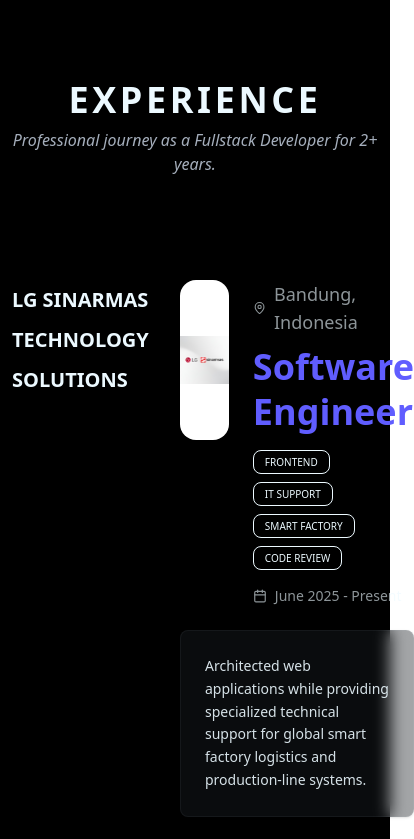
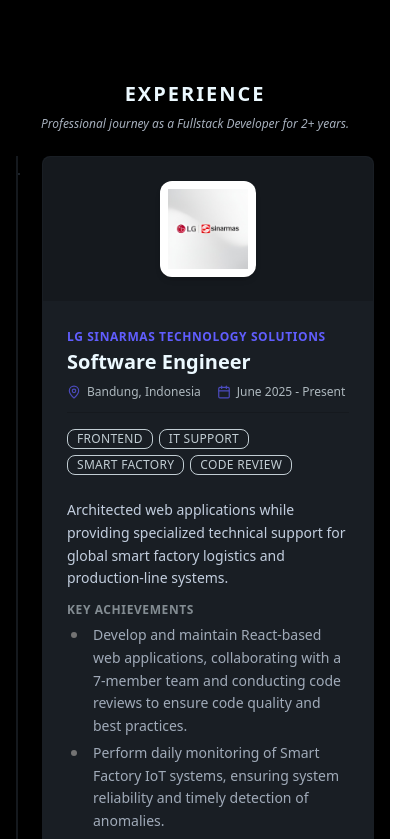
Before and after one commit to adryanasdq/web-portfolio, a React (Vite) app: page / in a window 390 px wide. Shown: the top 839 px of the page, 414 px wide, since content can reach past the window. Built offline with nearby package versions, Linux system fonts and the light colour scheme.

Commit message:
(FEAT) Refine UI responsiveness

```diff
--- a/src/pages/sections/about/components/education.tsx
+++ b/src/pages/sections/about/components/education.tsx
@@ -1,9 +1,9 @@
 const Education = () => {
     return (
         <section className="max-w-6xl mx-auto w-full px-4 py-10">
-            <div className="text-center mb-16">
-                <h1 className="text-4xl font-bold mb-2 uppercase tracking-widest">Education</h1>
-                <p className="text-base-content/70 tracking-widest uppercase text-sm">
+            <div className="text-center mb-6 md:mb-12 lg:mb-16">
+                <h1 className="text-xl md:text-2xl lg:text-4xl font-bold mb-2 uppercase tracking-widest">Education</h1>
+                <p className="text-xs lg:text-sm text-base-content/70 tracking-widest uppercase">
                     Academic milestones and professional growth
                 </p>
             </div>
@@ -12,23 +12,23 @@
 
                 <div className="md:col-span-4 lg:col-span-4 p-8 rounded-3xl bg-base-200/40 border border-white/5 flex flex-col justify-between group hover:border-primary/30 transition-all">
                     <div>
-                        <div className="flex justify-between items-start mb-4">
-                            <h2 className="text-2xl font-black tracking-tight">Universitas Pendidikan Indonesia</h2>
-                            <span className="badge badge-primary badge-outline px-4 py-3">2018 — 2022</span>
+                        <div className="flex justify-between gap-2 mb-4 flex-wrap">
+                            <h2 className="text-base md:text-lg lg:text-2xl font-black tracking-tight">Universitas Pendidikan Indonesia</h2>
+                            <span className="text-xs md:text-sm badge badge-primary badge-outline px-4 py-3">2018 — 2022</span>
                         </div>
-                        <p className="text-xl text-base-content/90 mb-1">Bachelor of Science (B.Sc.) — Material Physics</p>
-                        <p className="text-base-content/60 mb-6 italic">Bandung, Indonesia</p>
+                        <p className="text-sm lg:text-xl text-base-content/90 mb-1">Bachelor of Science (B.Sc.) — Material Physics</p>
+                        <p className="text-xs md:text-sm lg:text-base text-base-content/60 mb-6 italic">Bandung, Indonesia</p>
 
-                        <h6 className="text-sm italic tracking-wide leading-relaxed opacity-80 border-l-2 border-primary/40 pl-4">
+                        <h6 className="text-xs md:text-sm lg:text-sm italic tracking-wide leading-relaxed opacity-80 border-l-2 border-primary/40 pl-4">
                             Although my educational background is not IT-related, I gained problem solving, deep analysis, even some of the pillars of <a href="https://www.bbc.co.uk/bitesize/guides/zp92mp3/revision/1" target="_blank" className="underline decoration-primary/50 hover:text-primary transition-colors">Computational Thinking</a>.
                         </h6>
                     </div>
                 </div>
 
                 <div className="md:col-span-2 lg:col-span-2 p-8 rounded-3xl bg-primary text-primary-content flex flex-col justify-center items-center text-center shadow-xl shadow-primary/10 hover:border-primary/30">
-                    <h3 className="text-lg font-bold uppercase tracking-widest mb-2">Bootcamp</h3>
-                    <h2 className="text-2xl font-black mb-2">Makers Institute</h2>
-                    <p className="opacity-90">Full Stack Web Development</p>
+                    <h3 className="text-xs md:text-sm lg:text-lg font-bold uppercase tracking-widest mb-2">Bootcamp</h3>
+                    <h2 className="text-base md:text-lg lg:text-2xl font-black mb-2">Makers Institute</h2>
+                    <p className="text-xs md:text-sm lg:text-base opacity-90">Full Stack Web Development</p>
                     <span className="mt-4 text-xs font-mono bg-white/20 px-3 py-1 rounded-full text-white">COMPLETED 2023</span>
                 </div>
 
@@ -47,27 +47,27 @@
 
                 <div className="md:col-span-2 lg:col-span-2 p-6 rounded-3xl bg-base-200/40 border border-white/5 flex flex-col gap-3 hover:border-primary/30">
                     <div className="w-10 h-10 rounded-xl bg-secondary/20 flex items-center justify-center text-secondary font-bold">🔬</div>
-                    <h4 className="font-bold text-lg leading-tight">Research</h4>
-                    <p className="text-sm text-base-content/70">Published a solar cell study in a <span className="text-primary font-bold">Q2 Scopus-indexed journal</span> and presented findings at a 2021 International Conference.</p>
+                    <h4 className="text-base lg:text-lg font-bold leading-tight">Research</h4>
+                    <p className="text-xs md:text-sm lg:text-sm text-base-content/70">Published a solar cell study in a <span className="text-primary font-bold">Q2 Scopus-indexed journal</span> and presented findings at a 2021 International Conference.</p>
                 </div>
 
                 <div className="md:col-span-2 lg:col-span-2 p-6 rounded-3xl bg-base-200/40 border border-white/5 flex flex-col gap-3 hover:border-primary/30">
                     <div className="w-10 h-10 rounded-xl bg-accent/20 flex items-center justify-center text-accent font-bold">🏆</div>
-                    <h4 className="font-bold text-lg leading-tight">Leadership</h4>
-                    <p className="text-sm text-base-content/70">Successfully led a scientific project team to secure <span className="text-primary font-bold">silver and bronze medals</span> in <span className="text-primary font-bold">international science competitions</span>.</p>
+                    <h4 className="text-base lg:text-lg font-bold leading-tight">Leadership</h4>
+                    <p className="text-xs md:text-sm lg:text-sm text-base-content/70">Successfully led a scientific project team to secure <span className="text-primary font-bold">silver and bronze medals</span> in <span className="text-primary font-bold">international science competitions</span>.</p>
                 </div>
 
                 <div className="md:col-span-1 lg:col-span-1 p-6 rounded-3xl bg-base-200/40 border border-white/5 flex flex-col items-center justify-center text-center hover:border-primary/30">
                     <p className="text-xs uppercase tracking-widest text-base-content/50 mb-1">GPA</p>
-                    <p className="text-3xl font-black text-primary">3.52</p>
+                    <p className="text-2xl lg:text-3xl font-black text-primary">3.52</p>
                     <p className="text-[10px] text-base-content/40">/ 4.00</p>
                 </div>
 
                 <div className="md:col-span-3 lg:col-span-3 p-6 rounded-3xl bg-neutral/10 border border-white/5 flex items-center gap-6 hover:border-primary/30">
                     <div className="text-3xl">🎖️</div>
                     <div>
-                        <h4 className="font-bold">Recognition</h4>
-                        <p className="text-sm text-base-content/70 italic">"Mahasiswa Bidikmisi Berprestasi UPI 2020"</p>
+                        <p className="text-sm md:text-base lg:text-lg font-bold">Recognition</p>
+                        <p className="text-xs md:text-sm lg:text-sm text-base-content/70 italic">"Mahasiswa Bidikmisi Berprestasi UPI 2020"</p>
                     </div>
                 </div>
 
--- a/src/pages/sections/about/components/work-exp.tsx
+++ b/src/pages/sections/about/components/work-exp.tsx
@@ -8,81 +8,150 @@
   const yearsOfExperience = Math.floor((today.getTime() - carreerStart.getTime()) / (1000 * 24 * 60 * 60 * 365.25));
 
   return (
-        <div className="max-w-6xl mx-auto w-full">
-            <div className="text-center mb-16">
-                <h1 className="text-4xl font-bold mb-2 uppercase tracking-widest">EXPERIENCE</h1>
-                <p className="text-base-content/70 italic">
+    <div className="max-w-6xl mx-auto w-full px-4">
+      <div className="text-center mb-6 md:mb-12 lg:mb-16">
+        <h1 className="text-xl md:text-2xl lg:text-4xl font-bold mb-2 uppercase tracking-widest">EXPERIENCE</h1>
+        <p className="text-xs lg:text-sm text-base-content/70 italic">
           Professional journey as a Fullstack Developer for {yearsOfExperience}+ years.
         </p>
       </div>
 
       {WORK_EXPERIENCE.map((exp) => (
-                <div key={exp.id} className="group flex justify-center gap-12 md:gap-24 py-10 border-b border-base-content/5 last:border-0">
-
-                    <div className="flex w-2/5 items-start gap-4 sticky top-24 h-fit">
-                        <div className="flex items-center justify-center h-10 shrink-0">
+        <div key={exp.id} className="group relative border-l-2 border-base-300 pl-6 pb-12 last:pb-0">
+          <div className="absolute -left-[11px] top-1.5 flex items-center justify-center">
             {exp.isCurrent ? (
-                                <span className="loading loading-ring loading-sm text-primary" />
+              <span className="loading loading-ring loading-md text-primary bg-base-100 p-0.5" />
             ) : (
-                                <div className="h-4 w-4 rounded-full bg-neutral-800 border border-neutral-700 transition-all duration-300 group-hover:bg-primary group-hover:scale-110" />
+              <span className="h-5 w-5 rounded-full bg-neutral border-2 border-base-300 transition-all duration-300 group-hover:border-primary group-hover:bg-primary-content" />
             )}
           </div>
-                        <h1 className="text-xl font-bold leading-10 uppercase">{exp.company}</h1>
+
+          <div className="card md:card-side bg-base-200 shadow-xl overflow-hidden transition-all duration-300 hover:shadow-2xl hover:border-primary/20 border border-transparent">
+
+            <figure className="p-6 md:p-8 bg-base-300 flex items-center justify-center md:w-48 shrink-0">
+              <div className="w-24 h-24 md:w-32 md:h-32 overflow-hidden rounded-xl bg-white flex items-center justify-center shadow-md">
+                <img
+                  alt={`${exp.company} Logo`}
+                  src={exp.logo}
+                  className="object-contain p-2 transition-transform duration-500 ease-out group-hover:scale-110"
+                />
+              </div>
+            </figure>
+
+            <div className="card-body p-6 md:p-8 gap-4">
+              <div className="flex flex-col sm:flex-row sm:items-center justify-between gap-2 border-b border-base-300 pb-3">
+                <div>
+                  <span className="text-xs font-bold uppercase tracking-wider text-primary">{exp.company}</span>
+                  <h2 className="text-xl md:text-2xl font-black text-base-content mt-0.5">{exp.position}</h2>
                 </div>
 
-                    <div className="flex flex-col gap-6 w-3/5">
-                        <div className="flex gap-6">
-                            <div className="group flex items-center justify-center col-span-12 md:col-span-4 h-40 w-40 bg-white rounded-2xl overflow-hidden shadow-lg hover:shadow-xl transition-all duration-300">
-                                <img
-                                    alt="Logo"
-                                    src={exp.logo}
-                                    className="w-40 h-40 object-contain transition-transform duration-500 ease-out hover:scale-125"
-                                />
+                <div className="flex flex-wrap gap-x-4 gap-y-1 text-xs opacity-70 sm:text-right sm:flex-col sm:items-end">
+                  <div className="flex items-center gap-1.5">
+                    <MapPin size={14} className="text-primary" />
+                    <span>{exp.location}</span>
                   </div>
-
-                            <div className="flex flex-col gap-2">
-                                <div className="flex items-center gap-2 opacity-60">
-                                    <MapPin size={16} />
-                                    <h2 className="text-lg">{exp.location}</h2>
-                                </div>
-                                <h2 className="text-4xl font-black text-primary leading-tight">{exp.position}</h2>
-
-                                <div className="flex flex-wrap gap-2 my-2">
-                                    {exp.tags.map(tag => (
-                                        <div key={tag} className="badge badge-outline text-[10px] uppercase">{tag}</div>
-                                    ))}
-                                </div>
-
-                                <div className="flex items-center gap-2 opacity-60 text-sm">
-                                    <Calendar size={14} />
-                                    <p>{exp.period}</p>
+                  <div className="flex items-center gap-1.5">
+                    <Calendar size={14} className="text-primary" />
+                    <span>{exp.period}</span>
                   </div>
                 </div>
               </div>
 
-                        <div className="card bg-base-200/40 backdrop-blur-sm border border-base-content/5 shadow-sm">
-                            <div className="card-body p-6">
-                                <p className="text-sm leading-relaxed opacity-90">
+              <div className="flex flex-wrap gap-1.5">
+                {exp.tags.map(tag => (
+                  <div key={tag} className="badge badge-sm badge-outline uppercase tracking-wide font-medium opacity-80">
+                    {tag}
+                  </div>
+                ))}
+              </div>
+
+              <div className="space-y-3 text-sm text-base-content/80 mt-2">
+                <p className="leading-relaxed">
                   {exp.description}
                 </p>
-                            </div>
-                        </div>
 
-                        <div className="card bg-base-200/40 backdrop-blur-sm border border-base-content/5 shadow-sm">
-                            <div className="card-body p-6">
-                                <h6 className="text-sm font-bold tracking-widest text-secondary mb-2 uppercase">💻 Key Responsibilities</h6>
-                                <div className="flex flex-col gap-4">
+                <div>
+                  <h4 className="text-xs font-bold uppercase tracking-wider text-base-content opacity-50 mb-1.5">Key Achievements</h4>
+                  <ul className="list-disc list-inside space-y-1 text-xs md:text-sm pl-1">
                     {exp.responsibilities.map((point, index) => (
                       <div key={index} className="flex gap-4">
                         <div className="w-1.5 h-1.5 rounded-full mt-2 flex-shrink-0 bg-neutral-500 transition-all duration-300 group-hover:bg-primary" />
                         <p className="text-sm opacity-80 leading-relaxed">{point}</p>
                       </div>
                     ))}
+                  </ul>
+                </div>
+              </div>
+
             </div>
           </div>
         </div>
-                    </div>
-                </div>
+        // <div key={exp.id} className="group flex justify-center gap-12 md:gap-24 py-10 border-b border-base-content/5 last:border-0">
+
+        //     <div className="flex w-2/5 items-start gap-4 sticky top-24 h-fit">
+        //         <div className="flex items-center justify-center h-10 shrink-0">
+        //             {exp.isCurrent ? (
+        //                 <span className="loading loading-ring loading-sm text-primary" />
+        //             ) : (
+        //                 <div className="h-4 w-4 rounded-full bg-neutral-800 border border-neutral-700 transition-all duration-300 group-hover:bg-primary group-hover:scale-110" />
+        //             )}
+        //         </div>
+        //         <h1 className="text-xl font-bold leading-10 uppercase">{exp.company}</h1>
+        //     </div>
+
+        //     <div className="flex flex-col gap-6 w-3/5">
+        //         <div className="flex gap-6">
+        //             <div className="group flex items-center justify-center col-span-12 md:col-span-4 h-40 w-40 bg-white rounded-2xl overflow-hidden shadow-lg hover:shadow-xl transition-all duration-300">
+        //                 <img
+        //                     alt="Logo"
+        //                     src={exp.logo}
+        //                     className="w-40 h-40 object-contain transition-transform duration-500 ease-out hover:scale-125"
+        //                 />
+        //             </div>
+
+        //             <div className="flex flex-col gap-2">
+        //                 <div className="flex items-center gap-2 opacity-60">
+        //                     <MapPin size={16} />
+        //                     <h2 className="text-lg">{exp.location}</h2>
+        //                 </div>
+        //                 <h2 className="text-4xl font-black text-primary leading-tight">{exp.position}</h2>
+
+        //                 <div className="flex flex-wrap gap-2 my-2">
+        //                     {exp.tags.map(tag => (
+        //                         <div key={tag} className="badge badge-outline text-[10px] uppercase">{tag}</div>
+        //                     ))}
+        //                 </div>
+
+        //                 <div className="flex items-center gap-2 opacity-60 text-sm">
+        //                     <Calendar size={14} />
+        //                     <p>{exp.period}</p>
+        //                 </div>
+        //             </div>
+        //         </div>
+
+        //         <div className="card bg-base-200/40 backdrop-blur-sm border border-base-content/5 shadow-sm">
+        //             <div className="card-body p-6">
+        //                 <p className="text-sm leading-relaxed opacity-90">
+        //                     {exp.description}
+        //                 </p>
+        //             </div>
+        //         </div>
+
+        //         <div className="card bg-base-200/40 backdrop-blur-sm border border-base-content/5 shadow-sm">
+        //             <div className="card-body p-6">
+        //                 <h6 className="text-sm font-bold tracking-widest text-secondary mb-2 uppercase">💻 Key Responsibilities</h6>
+        //                 <div className="flex flex-col gap-4">
+        //                     {exp.responsibilities.map((point, index) => (
+        //                         <div key={index} className="flex gap-4">
+        //                             <div className="w-1.5 h-1.5 rounded-full mt-2 flex-shrink-0 bg-neutral-500 transition-all duration-300 group-hover:bg-primary" />
+        //                             <p className="text-sm opacity-80 leading-relaxed">{point}</p>
+        //                         </div>
+        //                     ))}
+        //                 </div>
+        //             </div>
+        //         </div>
+        //     </div>
+        // </div>
       ))}
     </div>
   )
```
Lines whose indentation alone changed are shown as unchanged.
